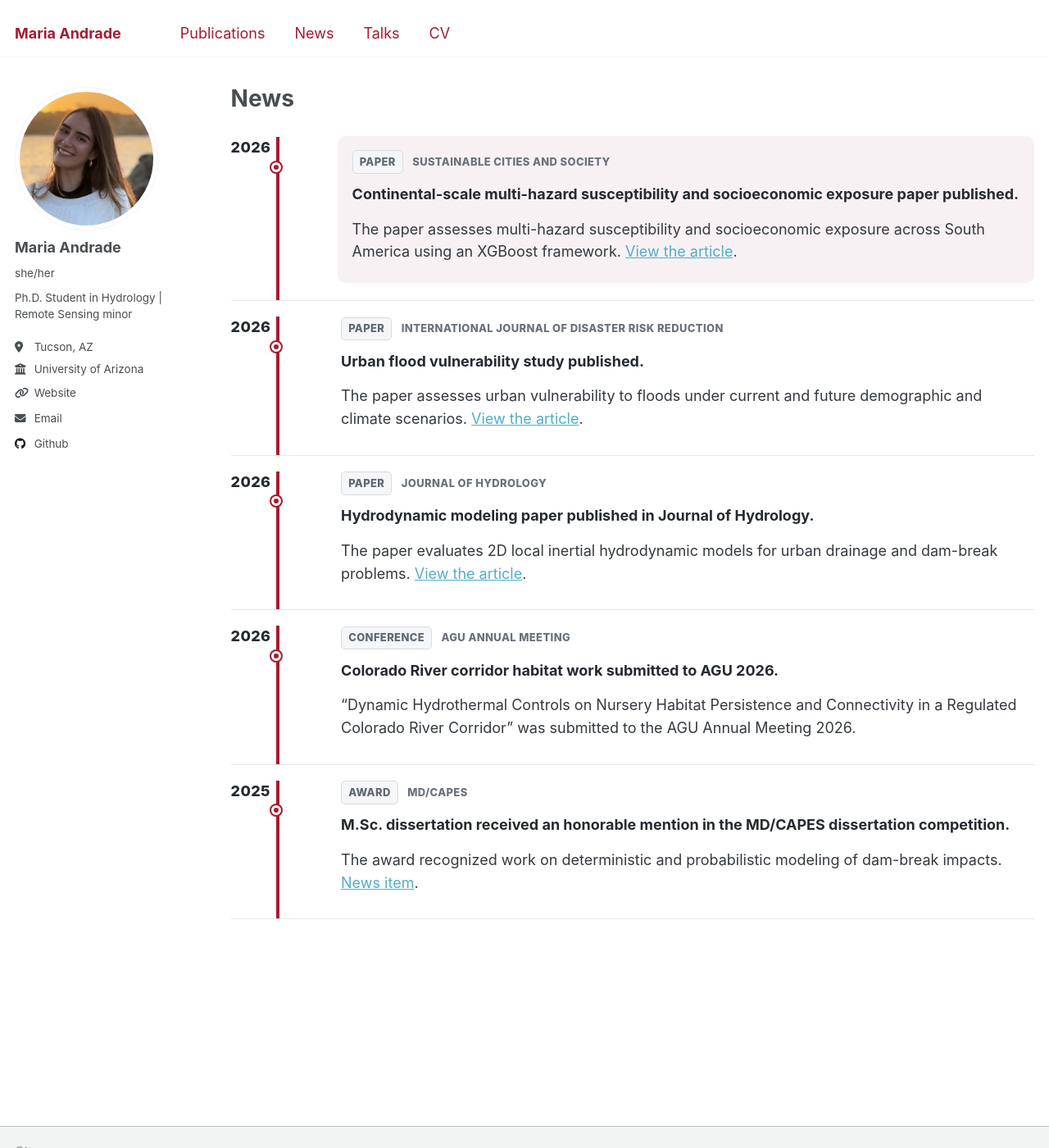
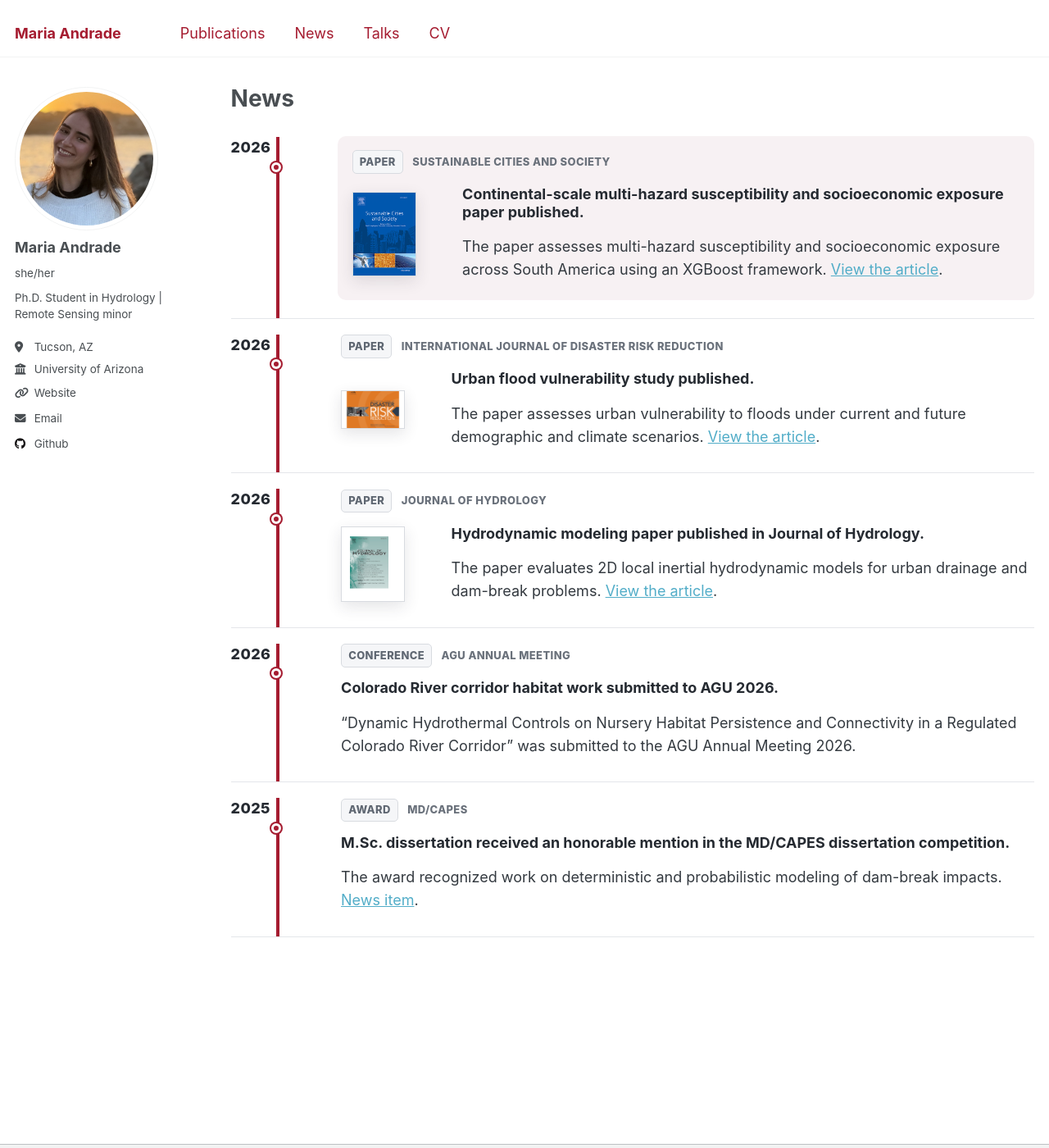
Before and after one commit to mariaandradeal/mariaandrade.github.io, a Jekyll site: the page built from _pages/news.html, in a window 1280 px wide and 1400 px high. Shown: the whole window at 82% size. Built offline with Jekyll 4.4.1, drawn with Linux system fonts in a browser that asks for light colours.

Commit message:
Update homepage and add news journal icons

```diff
--- a/_pages/news.html
+++ b/_pages/news.html
@@ -13,12 +13,17 @@ author_profile: true
     <div class="timeline-content">
       <span class="tag">Paper</span>
       <span class="venue">Sustainable Cities and Society</span>
+      <div class="news-media">
+        <img class="journal-cover" src="{{ base_path }}/images/journal-sustainable-cities-society.jpg" alt="Sustainable Cities and Society journal cover">
+        <div>
           <h3>Continental-scale multi-hazard susceptibility and socioeconomic exposure paper published.</h3>
           <p>
             The paper assesses multi-hazard susceptibility and socioeconomic exposure across South
             America using an XGBoost framework.
             <a href="https://doi.org/10.1016/j.scs.2026.107858">View the article</a>.
           </p>
+        </div>
+      </div>
     </div>
   </article>
 
@@ -27,11 +32,16 @@ author_profile: true
     <div class="timeline-content">
       <span class="tag">Paper</span>
       <span class="venue">International Journal of Disaster Risk Reduction</span>
+      <div class="news-media">
+        <img class="journal-cover" src="{{ base_path }}/images/journal-disaster-risk-reduction.png" alt="International Journal of Disaster Risk Reduction journal cover">
+        <div>
           <h3>Urban flood vulnerability study published.</h3>
           <p>
             The paper assesses urban vulnerability to floods under current and future demographic and climate scenarios.
             <a href="https://doi.org/10.1016/j.ijdrr.2026.106337">View the article</a>.
           </p>
+        </div>
+      </div>
     </div>
   </article>
 
@@ -40,11 +50,16 @@ author_profile: true
     <div class="timeline-content">
       <span class="tag">Paper</span>
       <span class="venue">Journal of Hydrology</span>
+      <div class="news-media">
+        <img class="journal-cover" src="{{ base_path }}/images/journal-of-hydrology-cover.png" alt="Journal of Hydrology journal cover">
+        <div>
           <h3>Hydrodynamic modeling paper published in Journal of Hydrology.</h3>
           <p>
             The paper evaluates 2D local inertial hydrodynamic models for urban drainage and dam-break problems.
             <a href="https://doi.org/10.1016/j.jhydrol.2025.134661">View the article</a>.
           </p>
+        </div>
+      </div>
     </div>
   </article>
 
--- a/assets/css/main.scss
+++ b/assets/css/main.scss
@@ -228,6 +228,20 @@
   padding-left: 0.25rem;
 }
 
+.news-media {
+  display: grid;
+  grid-template-columns: 112px 1fr;
+  gap: 1.25rem;
+  align-items: center;
+}
+
+.journal-cover {
+  width: 78px;
+  max-width: 100%;
+  border: 1px solid #d8dbe0;
+  box-shadow: 0 6px 18px rgba(38, 45, 55, 0.12);
+}
+
 .pub-body p,
 .timeline-content p,
 .research-card p {
@@ -288,4 +302,13 @@
     left: -1.55rem;
     top: 0.3rem;
   }
+
+  .news-media {
+    grid-template-columns: 74px 1fr;
+    gap: 0.9rem;
+  }
+
+  .journal-cover {
+    width: 64px;
+  }
 }
```
Also changed, not shown: _pages/about.md (+1 -12 lines), images/journal-disaster-risk-reduction.png (added), images/journal-of-hydrology-cover.png (added), images/journal-sustainable-cities-society.jpg (added). Lines whose indentation alone changed are shown as unchanged.
